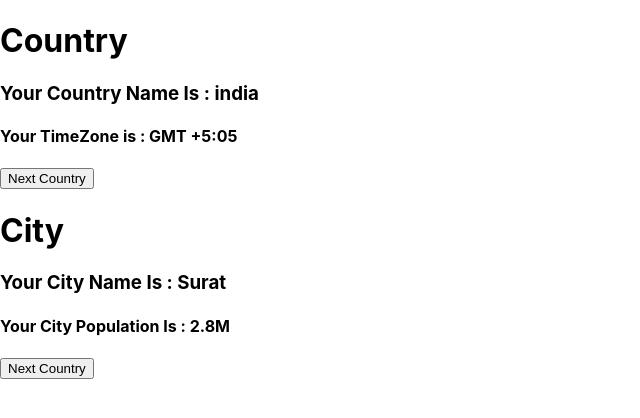
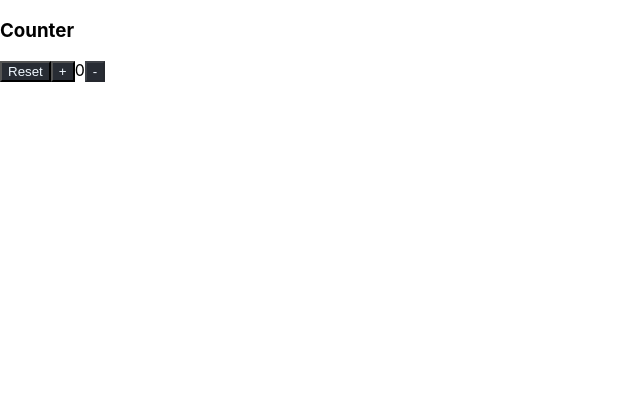
Before and after one commit to vids242/firstreact, a React (Create React App) app: page / in a window 1280 px wide. Shown: the top 418 px of the page, without its empty margins (0-640 px from the left). Built offline with nearby package versions, Linux system fonts and the light colour scheme.

Commit message:
2_3_fun_base

```diff
--- a/src/App.css
+++ b/src/App.css
@@ -36,3 +36,8 @@
     transform: rotate(360deg);
   }
 }
+
+button {
+  background-color: #282c34;
+  color: aliceblue;
+}
--- a/src/App.js
+++ b/src/App.js
@@ -1,13 +1,19 @@
 
 import './App.css';
 import City from './component/City';
+import CityFun from './component/CityFun';
+import CounterFun from './component/CounterFun';
 import Country from './component/Country';
+import CountryFun from './component/CountryFun';
 
 function App() {
   return (
     <div>
-      <Country/>
-      <City/>
+      {/* <Country/>
+      <City/> */}
+      {/* <CountryFun/>
+      <CityFun/> */}
+      <CounterFun/>
     </div>
   );
 }
--- a/src/component/City.js
+++ b/src/component/City.js
@@ -27,7 +27,7 @@ class City extends Component {
                 <h3>Your City Name Is : {this.state.name}</h3>
                 <h4>Your City Population Is : {this.state.population}</h4>
 
-                <button onClick={this.hendalbutton}>Next Country</button>
+                <button onClick={this.hendalbutton}>Next City</button>
             </>
 
         );
--- /dev/null
+++ b/src/component/CityFun.js
@@ -0,0 +1,23 @@
+import React, { useState } from 'react';
+
+function CityFun(props) {
+    const [name, setName] = useState("Surat")
+    const [population, setPopulation] = useState("288.9M")
+
+    const hendalbutton = () => {
+        setName("Vadodra");
+        setPopulation("198.5M")
+    }
+
+    return (
+        <div>
+             <h1>Function Base Components</h1>
+            <h3>Your City Name Is : {name}</h3>
+            <h4>Your City Population Is : {population}</h4>
+
+            <button onClick={hendalbutton}>Next City</button>
+        </div>
+    );
+}
+
+export default CityFun;
--- /dev/null
+++ b/src/component/CounterFun.js
@@ -0,0 +1,36 @@
+import React, { useState } from 'react';
+import '../App.css';
+
+function CounterFun(props) {
+    // const pbutton = <button>+</button>
+    // const mbutton = <button>-</button>
+
+    const [pcount, setPcount] = useState(0)
+
+
+    const hendalplusbutton = () => {
+            setPcount(pcount + 1)
+    }
+
+    const hendalminusbutton = () => {
+            setPcount(pcount - 1)
+    }
+
+    const hendalRest = () => {
+        setPcount(0)
+    }
+
+    return (
+        <div>
+            <h3>Counter</h3>
+            <p>
+                <button onClick={hendalRest}>Reset</button>
+                <button onClick={hendalplusbutton} disabled={pcount < 5? false : true}>+</button>
+                {pcount}
+                <button onClick={hendalminusbutton}disabled={pcount > 0? false : true}>-</button>
+            </p>
+        </div>
+    );
+}
+
+export default CounterFun;
--- /dev/null
+++ b/src/component/CountryFun.js
@@ -0,0 +1,25 @@
+import React, { useState } from 'react';
+
+
+function CountryFun(props) {
+    //hook - useState  - state functionality in function based component.
+
+    const [name, setName] = useState("india")
+    const [timezone, setTimeZone] = useState("GMT+5:30")
+
+    const hendalbutton = () => {
+        setName("USA")
+        setTimeZone("GMT-5:00")
+    }
+    return (
+        <div>
+            <h1>Function Base Components</h1>
+            <h3>Your Country Name Is : {name}</h3>
+            <h4>Your TimeZone is : {timezone}</h4>
+
+            <button onClick={hendalbutton}>Next Country</button>
+        </div>
+    );
+}
+
+export default CountryFun;
```
